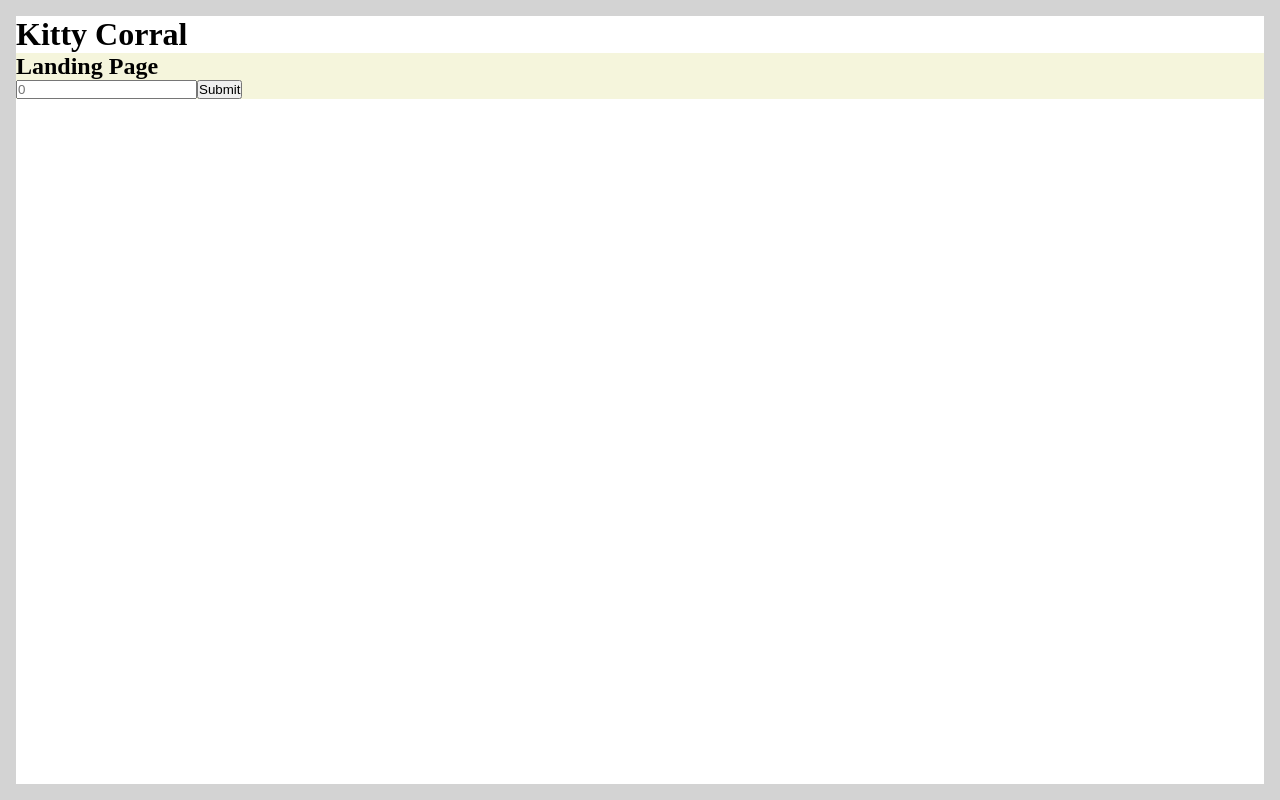
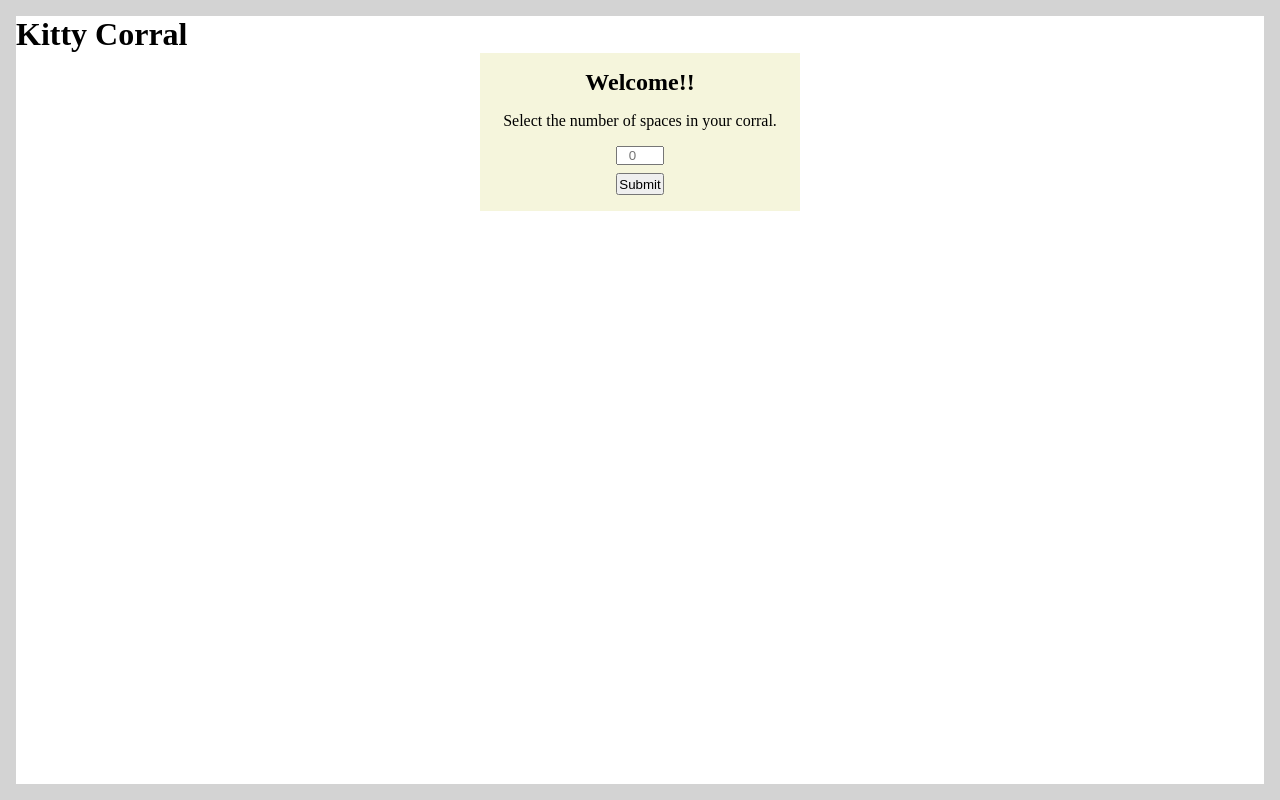
Before and after one commit to franco-ortega/kitty-corral, a Next.js app: page / in a window 1280 px wide. Built offline with nearby package versions, Linux system fonts and the light colour scheme.

Commit message:
add content and styling to Home

```diff
--- a/components/home/Home.jsx
+++ b/components/home/Home.jsx
@@ -9,14 +9,15 @@ const Home = ({ setCorralCount }) => {
 
   return (
     <div className={styles.Home}>
-      <h2>Landing Page</h2>
-      <form action="">
+      <h2>Welcome!!</h2>
+      <p>Select the number of spaces in your corral.</p>
+      <form onSubmit={onCorralCountSubmit}>
         <input
           placeholder="0"
           type="number"
           onChange={(e) => setCorralCount(e.target.value)}
         />
-        <button onClick={onCorralCountSubmit}>Submit</button>
+        <button>Submit</button>
       </form>
     </div>
   );
--- a/components/home/Home.module.css
+++ b/components/home/Home.module.css
@@ -1,3 +1,28 @@
 .Home {
   background-color: beige;
+  margin-inline: auto;
+  padding: 1rem;
+  max-width: 20rem;
+
+  display: flex;
+  flex-direction: column;
+  align-items: center;
+  gap: 1rem;
 }
+
+.Home form {
+  display: flex;
+  flex-direction: column;
+  align-items: center;
+  gap: 0.5rem;
+}
+
+.Home input {
+  width: 3rem;
+  text-align: center;
+  /* opacity: 50%; */
+}
+
+.Home button {
+  padding: .1rem;
+}
```
